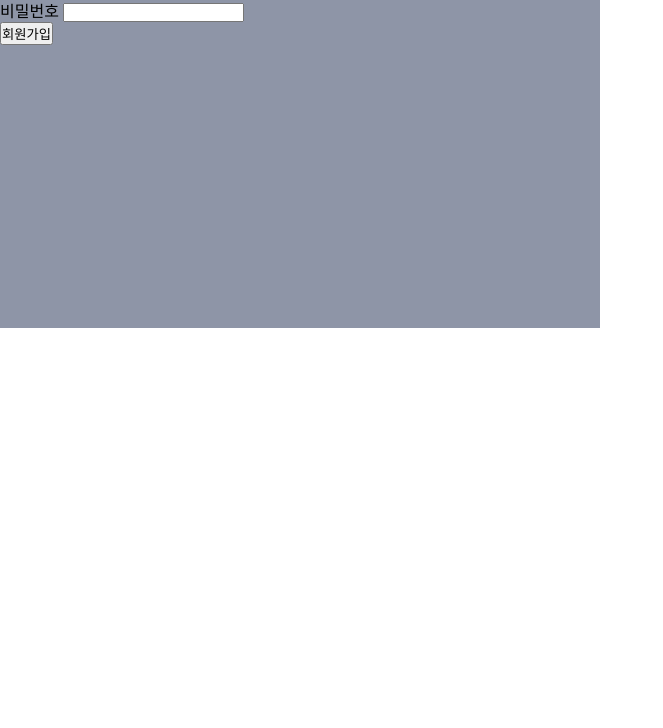
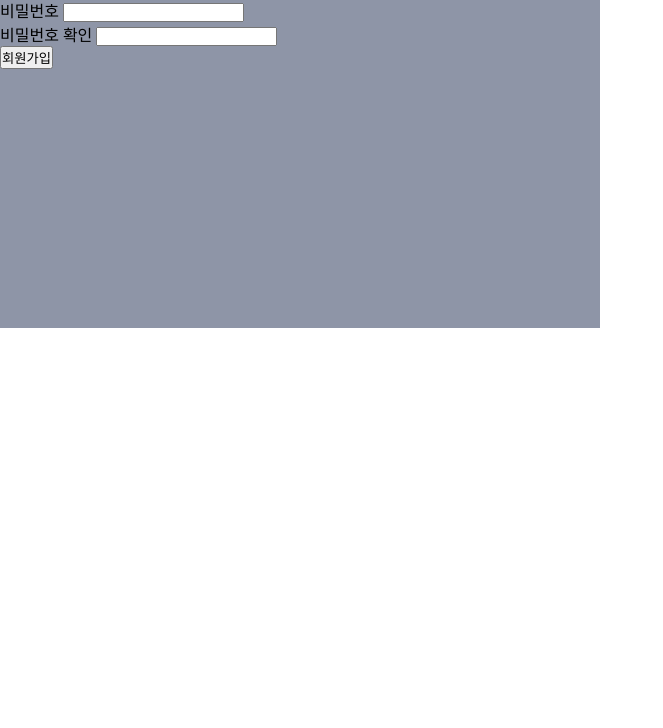
Before and after one commit to Saccharin01/COOPTest, a website: page Team1/public/html/index.html in a window 1280 px wide. Shown: the part 72-800 px from the top of the page, without its empty margins (0-663 px from the left). Drawn offline with Linux system fonts and the light colour scheme.

Commit message:
비빌번호 확인 input 태그 추가

```diff
--- a/Team1/public/html/index.html
+++ b/Team1/public/html/index.html
@@ -24,6 +24,16 @@
             title="pw"
           />
         </div>
+        <div>
+          <label for="user_pw-check">비밀번호 확인</label>
+          <input
+            type="password"
+            id="user_pw-check"
+            autocomplete="off"
+            name="pw-check"
+            title="pw-check"
+          />
+        </div>
         <button type="submit" id="btn" title="button">회원가입</button>
       </form>
     </div>
```
